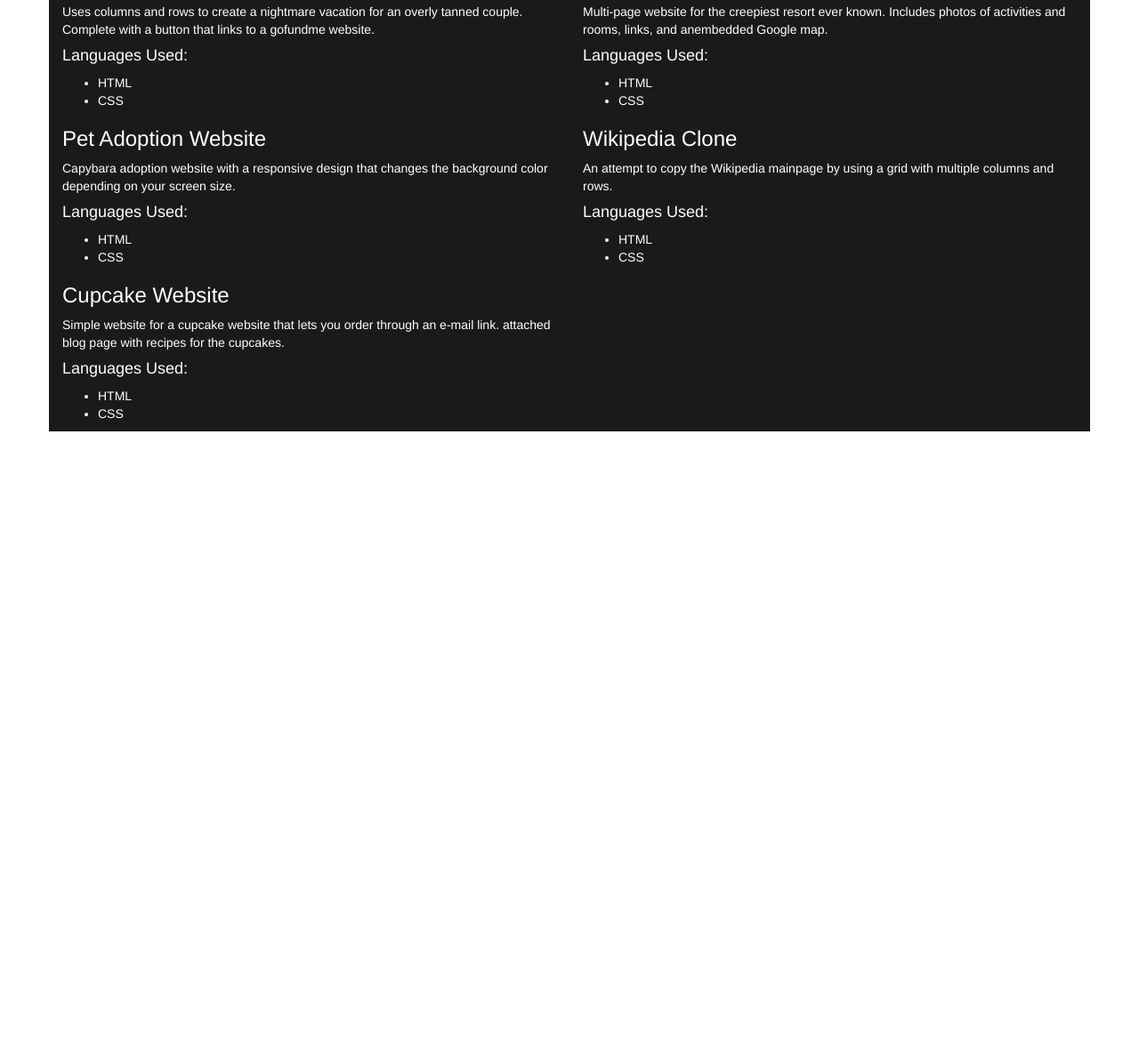
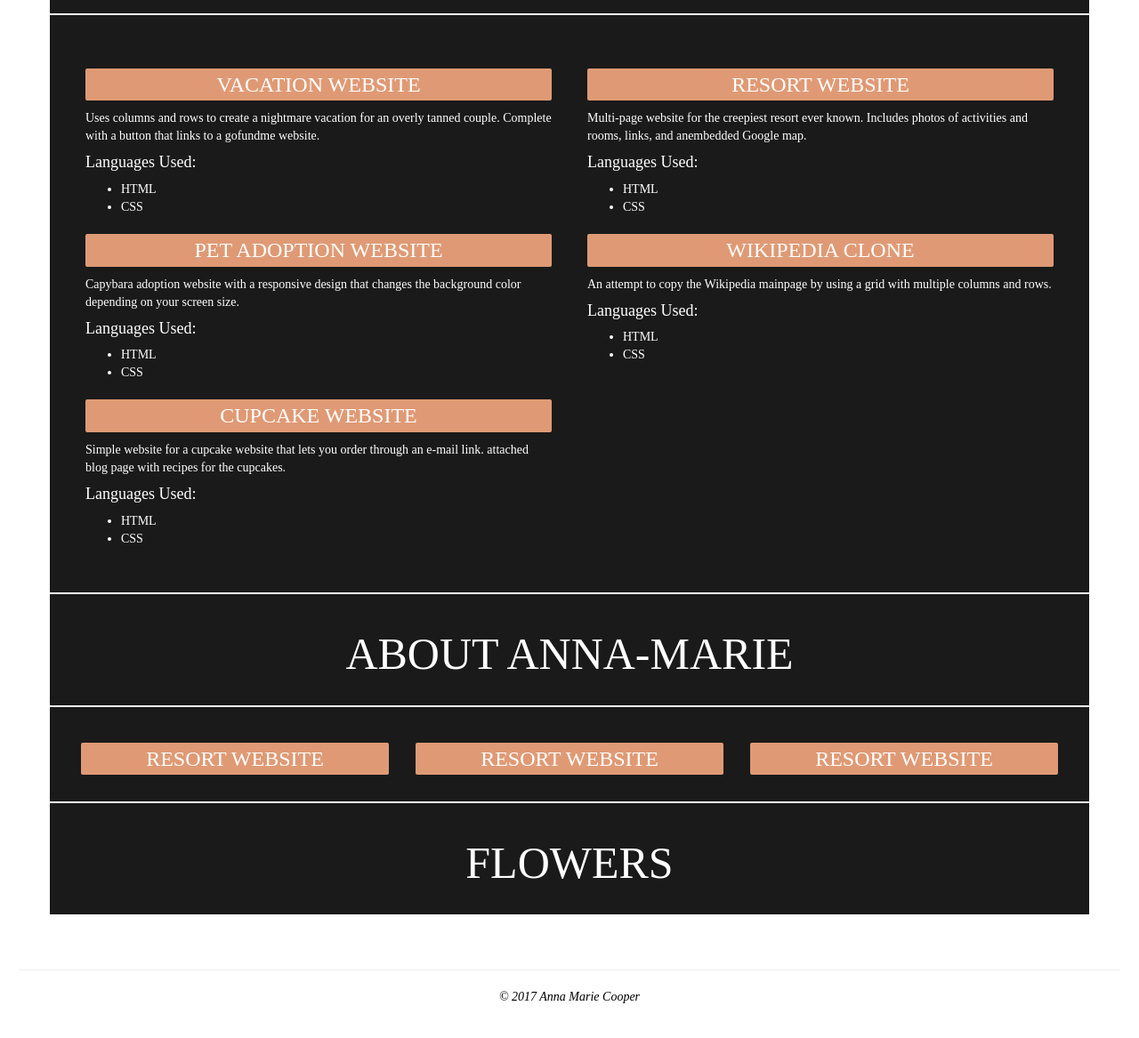
Before and after one commit to rogueminx/codingportfolio, a plain HTML site: page index.html in a window 1280 px wide. Shown: the part 475-1642 px from the top of the page at 89% size. Before the commit the page ends 960 px from the top, so only its background shows below. Drawn offline with Linux system fonts and the light colour scheme.

Commit message:
add section for about me.

```diff
--- a/css/styles.css
+++ b/css/styles.css
@@ -1,18 +1,50 @@
 .container{
   margin: 0 auto;
 }
+
 .top-row {
   background: url('../pictures/PETALS.jpg') center no-repeat;
   padding-top: 30px;
 }
 
+.col-md-6 {
+  padding: 20px;
+}
+
+.body {
+  margin: 0 auto;
+}
+
 .row {
   background-color: #1a1a1a;
   color: white;
+  font-family: serif;
+  padding: 20px;
+  border: white 1px solid;
+}
+
+.footer {
+  background-color: white;
+  color: black;
+  text-align: center;
+  font-style: italic;
+  font-size: 14px;
+  margin: 20px 0px 40px 0px;
 }
 
 h1 {
   text-align: center;
+  font-family: serif;
+  font-size: 50px;
+  text-transform: uppercase;
+}
+
+h3 {
+  text-align: center;
+  background-color: #df9a75;
+  padding: 5px 25px 5px 25px;
+  border-radius: 2px;
+  text-transform: uppercase;
 }
 
 a:link {
@@ -24,10 +56,5 @@ a:visited {
 }
 
 a:hover {
-    color: gray;
+    color: #e3e3e3;
 }
-
-.body {
-  text-align: center;
-  margin: 0 auto;
-}
--- a/index.html
+++ b/index.html
@@ -60,8 +60,30 @@
          </div>
       </div>
       <div class="row">
+        <div class="col-md-12">
+          <h1>About Anna-Marie</h1>
+        </div>
+      </div>
+      <div class="row">
+        <div class="col-md-4">
+          <h3><a href="https://github.com/rogueminx/resortwebpage.git">Resort Website</a></h3>
+        </div>
+        <div class="col-md-4">
+          <h3><a href="https://github.com/rogueminx/resortwebpage.git">Resort Website</a></h3>
+        </div>
+        <div class="col-md-4">
+          <h3><a href="https://github.com/rogueminx/resortwebpage.git">Resort Website</a></h3>
+        </div>
+      </div>
+      <div class="row">
+        <div class="col-md-12">
+          <h1>FLOWERS</h1>
+        </div>
       </div>
     </div>
-
+    <div class="row footer">
+        <hr>
+        <p style="footer">&copy; 2017 Anna Marie Cooper</p>
+    </div>
   </body>
 </html>
```
